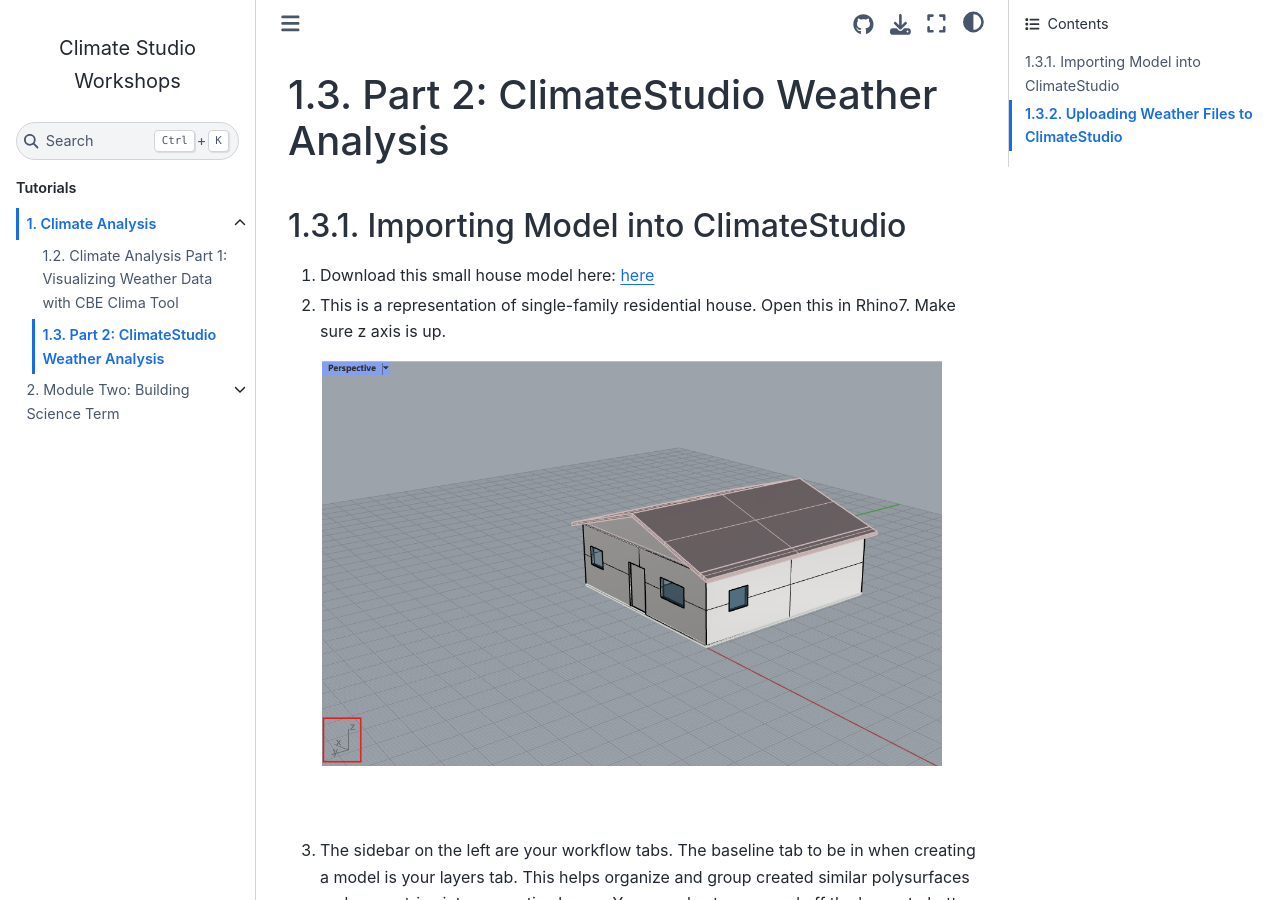
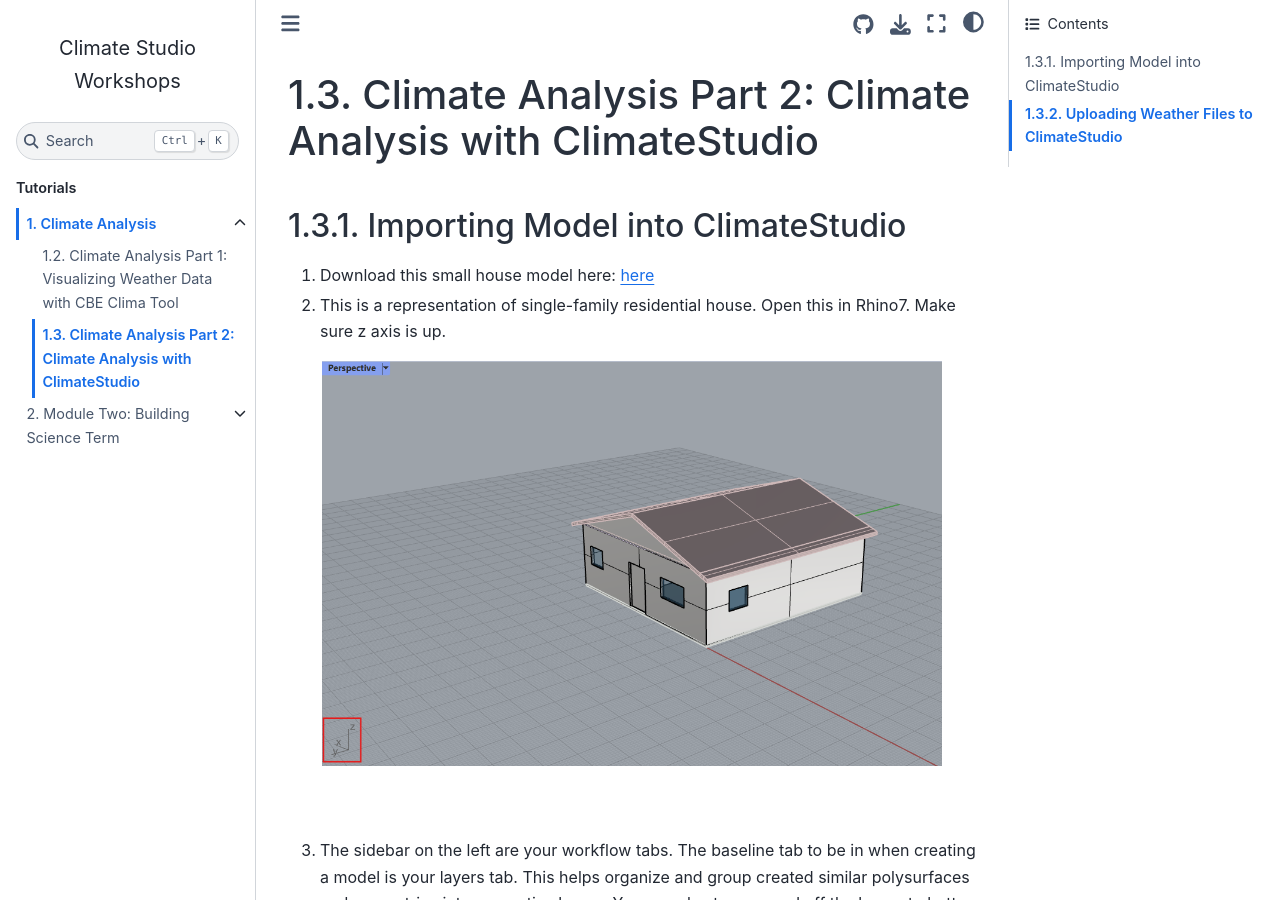
Before and after one commit to amber289/climatestudiotutorial, a Jupyter Book: the page built from workshops/docs/01_2_climate_p2.md, in a window 1280 px wide and 900 px high. Built offline with Jupyter Book 1.0.4 settings and Sphinx 7.4.7 and the Sphinx Book theme 1.1.4, drawn with Linux system fonts in a browser that asks for light colours.

Commit message:
Update 01_2_climate_p2.md

```diff
--- a/workshops/docs/01_2_climate_p2.md
+++ b/workshops/docs/01_2_climate_p2.md
@@ -1,4 +1,4 @@
-# Part 2: ClimateStudio Weather Analysis
+# Climate Analysis Part 2: Climate Analysis with ClimateStudio
 
 ## Importing Model into ClimateStudio
 1. Download this small house model here: <a href="https://github.com/amber289/climatestudiotutorial/blob/main/workshops/downloads/singlefamilyhouse.3dm" target="_blank">here</a>
```
